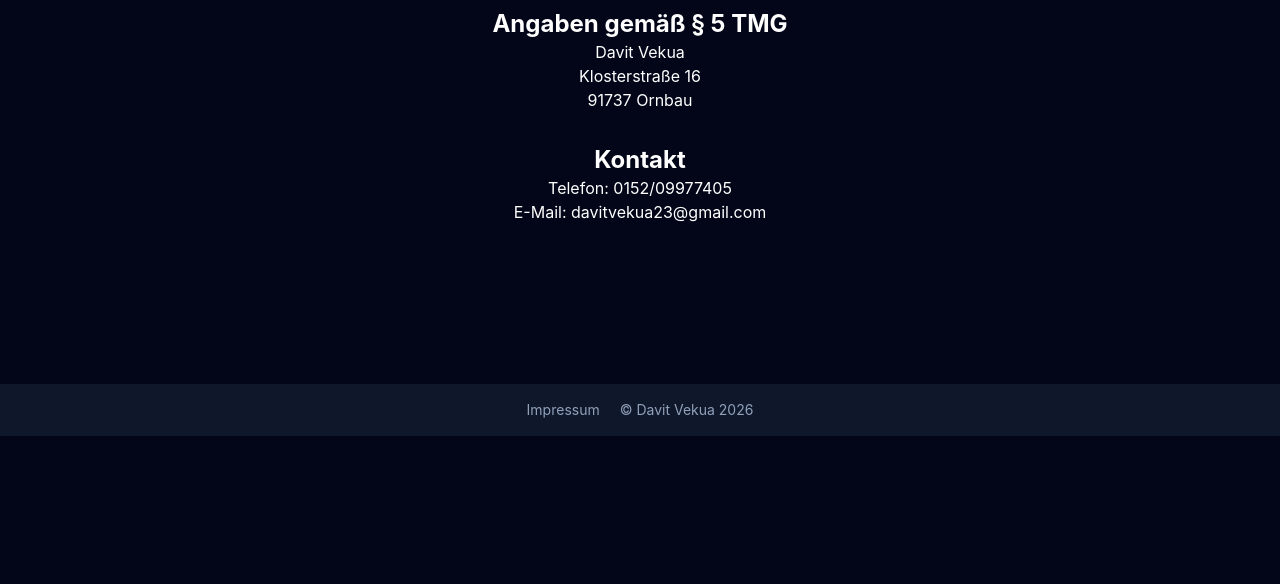
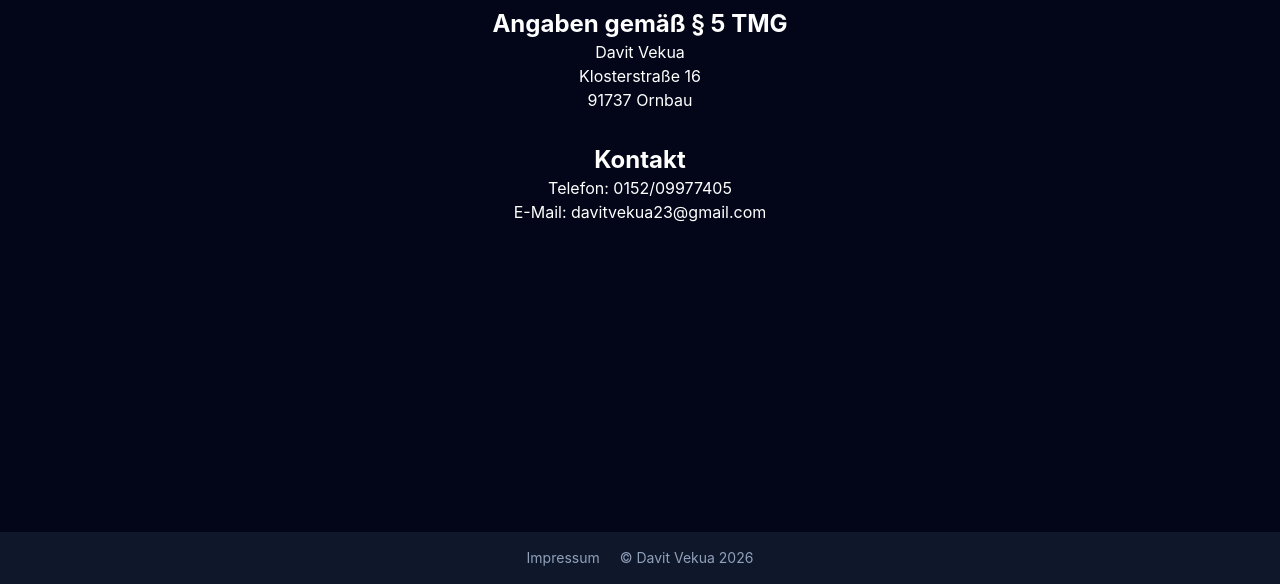
Before and after one commit to Davitvekua/cv-davitvekua, a website built with Vite: page impressum.html in a window 1280 px wide. Shown: the part 216-800 px from the top of the page. Built offline with nearby package versions, Linux system fonts and the light colour scheme.

Commit message:
impressum update

```diff
--- a/impressum.html
+++ b/impressum.html
@@ -6,7 +6,9 @@
     <title>Davit Vekua Impressum</title>
     <link href="/src/style.css" rel="stylesheet" />
   </head>
-  <body class="bg-slate-950 text-white">
+
+  <body class="bg-slate-950 text-white min-h-screen flex flex-col">
+    <main class="flex-1">
       <a href="./index.html" class="flex gap-2 m-4"
         ><svg
           xmlns="http://www.w3.org/2000/svg"
@@ -27,7 +29,9 @@
       <div class="text-center">
         <h2 class="text-3xl lg:text-4xl font-bold mt-28">Impressum</h2>
 
-      <h3 class="text-xl lg:text-2xl font-bold mt-8">Angaben gemäß § 5 TMG</h3>
+        <h3 class="text-xl lg:text-2xl font-bold mt-8">
+          Angaben gemäß § 5 TMG
+        </h3>
         <p>Davit Vekua</p>
         <p>Klosterstraße 16</p>
         <p>91737 Ornbau</p>
@@ -36,13 +40,11 @@
         <p>Telefon: 0152/09977405</p>
         <p>E-Mail: davitvekua23@gmail.com</p>
       </div>
-    <div
-      class="bg-slate-900 px-6 text-center mt-40 py-4 text-slate-400 text-sm"
-    >
+    </main>
+    <footer class="bg-slate-900 px-6 text-center py-4 text-slate-400 text-sm">
       <a href="./impressum.html" class="mr-4">Impressum</a>
-
       <span>&copy; Davit Vekua 2026</span>
-    </div>
+    </footer>
     <script type="module" src="/src/main.js"></script>
   </body>
 </html>
--- a/index.html
+++ b/index.html
@@ -29,7 +29,7 @@
               >Frontend Developer</span
             >.
           </h1>
-          <p class="mt-6 lg:mt-8 text-slate-400 text-left lg:text-lg">
+          <p class="mt-6 lg:mt-8 text-slate-400 text-justify lg:text-lg">
             Mein Name ist Davit Vekua und ich bin Softwareentwickler mit
             Schwerpunkt im Bereich Frontend Web Development. Ich liebe es, neue
             Dinge zu lernen und Ideen in die Realität zu bringen. Als
@@ -763,7 +763,7 @@
 
       <span>&copy; Davit Vekua 2026</span>
     </div>
-    <p>test</p>
+
     <script type="module" src="/src/main.js"></script>
   </body>
 </html>
```
Lines whose indentation alone changed are shown as unchanged.
